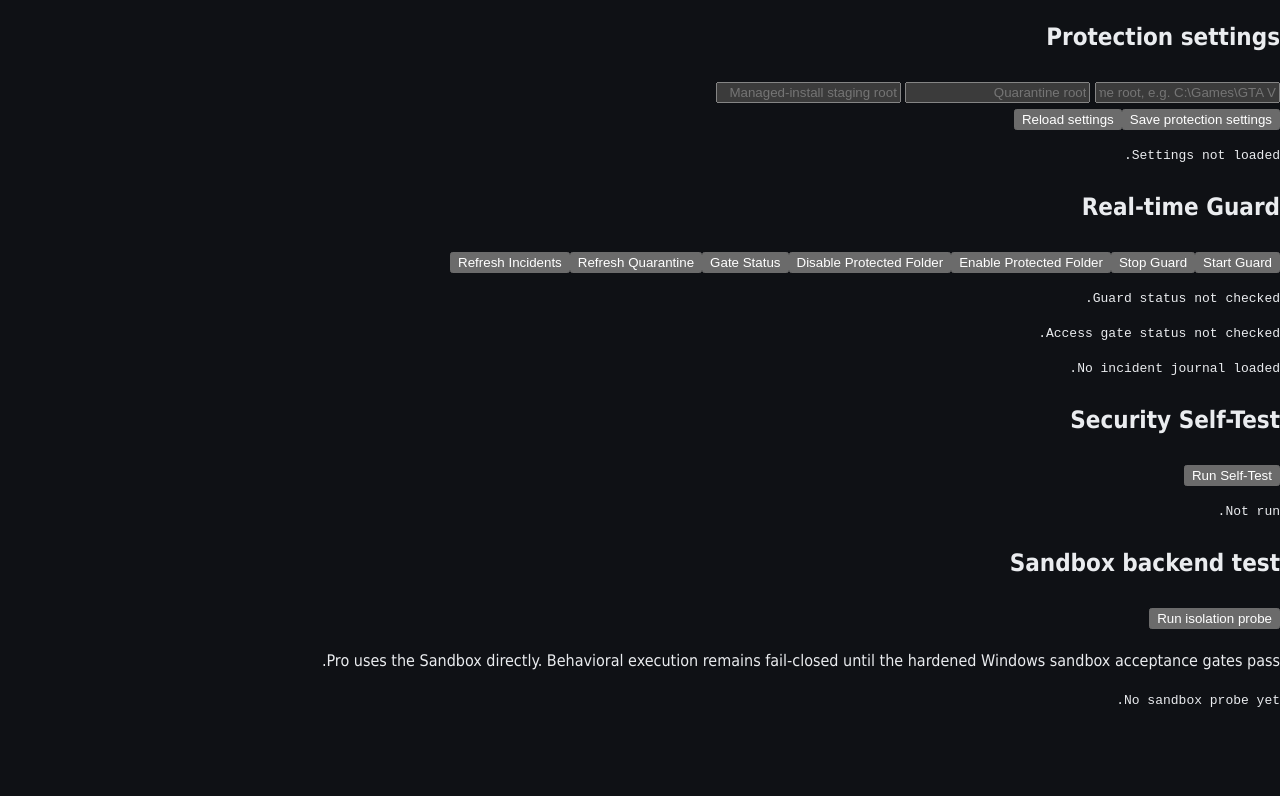
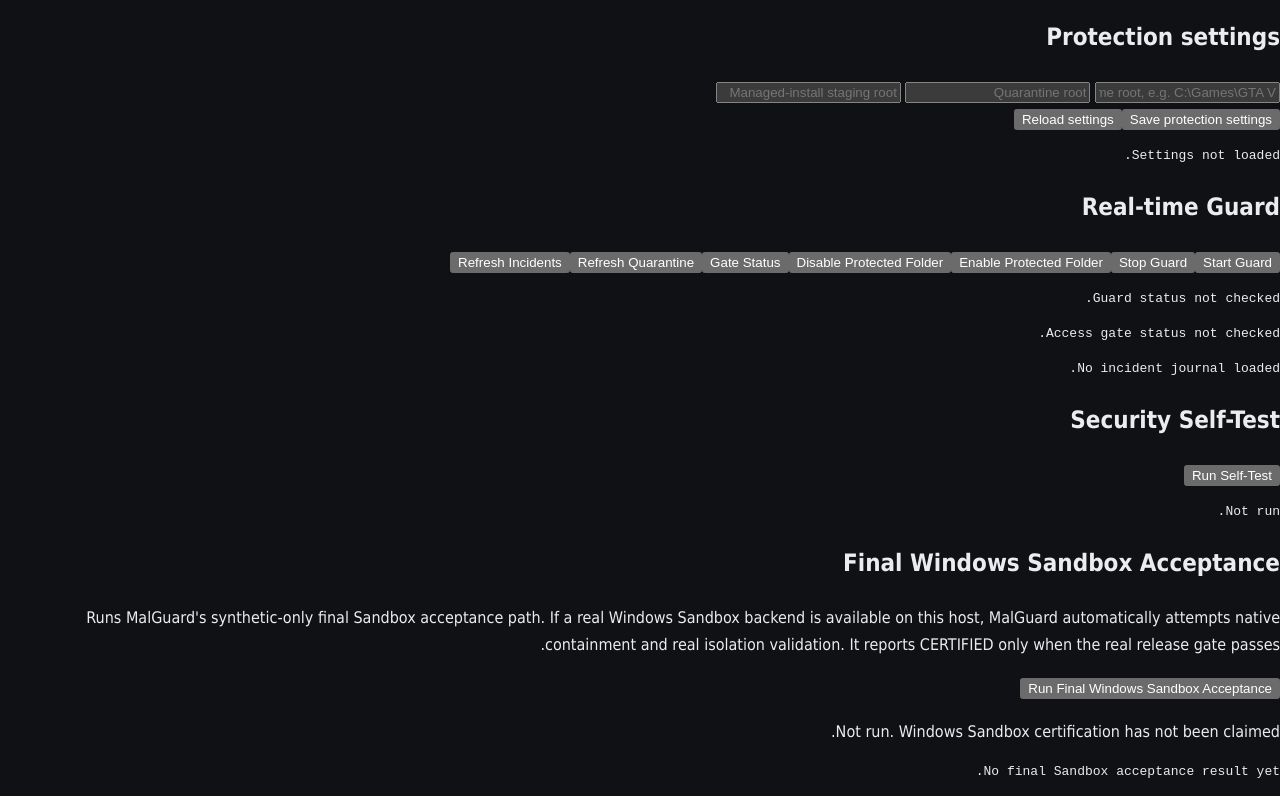
Before and after one commit to MalGuard/malguard-core, a website: page desktop-app/public/index.html in a window 1280 px wide. Shown: the part 531-1327 px from the top of the page. Before the commit the page ends 1256 px from the top, so only its background shows below. Drawn offline with Linux system fonts and the light colour scheme.

Commit message:
ui: expose final Windows Sandbox acceptance in app

```diff
--- a/desktop-app/public/index.html
+++ b/desktop-app/public/index.html
@@ -70,10 +70,11 @@
       <button id="selfTest">Run Self-Test</button>
       <pre id="selfOut">Not run.</pre>
 
-      <h2>Sandbox backend test</h2>
-      <button id="sandboxTest">Run isolation probe</button>
-      <p class="warning">Pro uses the Sandbox directly. Behavioral execution remains fail-closed until the hardened Windows sandbox acceptance gates pass.</p>
-      <pre id="sandboxOut">No sandbox probe yet.</pre>
+      <h2>Final Windows Sandbox Acceptance</h2>
+      <p class="muted">Runs MalGuard's synthetic-only final Sandbox acceptance path. If a real Windows Sandbox backend is available on this host, MalGuard automatically attempts native containment and real isolation validation. It reports CERTIFIED only when the real release gate passes.</p>
+      <button id="finalSandboxTest">Run Final Windows Sandbox Acceptance</button>
+      <p id="finalSandboxSummary" class="warning">Not run. Windows Sandbox certification has not been claimed.</p>
+      <pre id="finalSandboxOut">No final Sandbox acceptance result yet.</pre>
     </section>
   </main>
   <script src="/app.js"></script>
```
